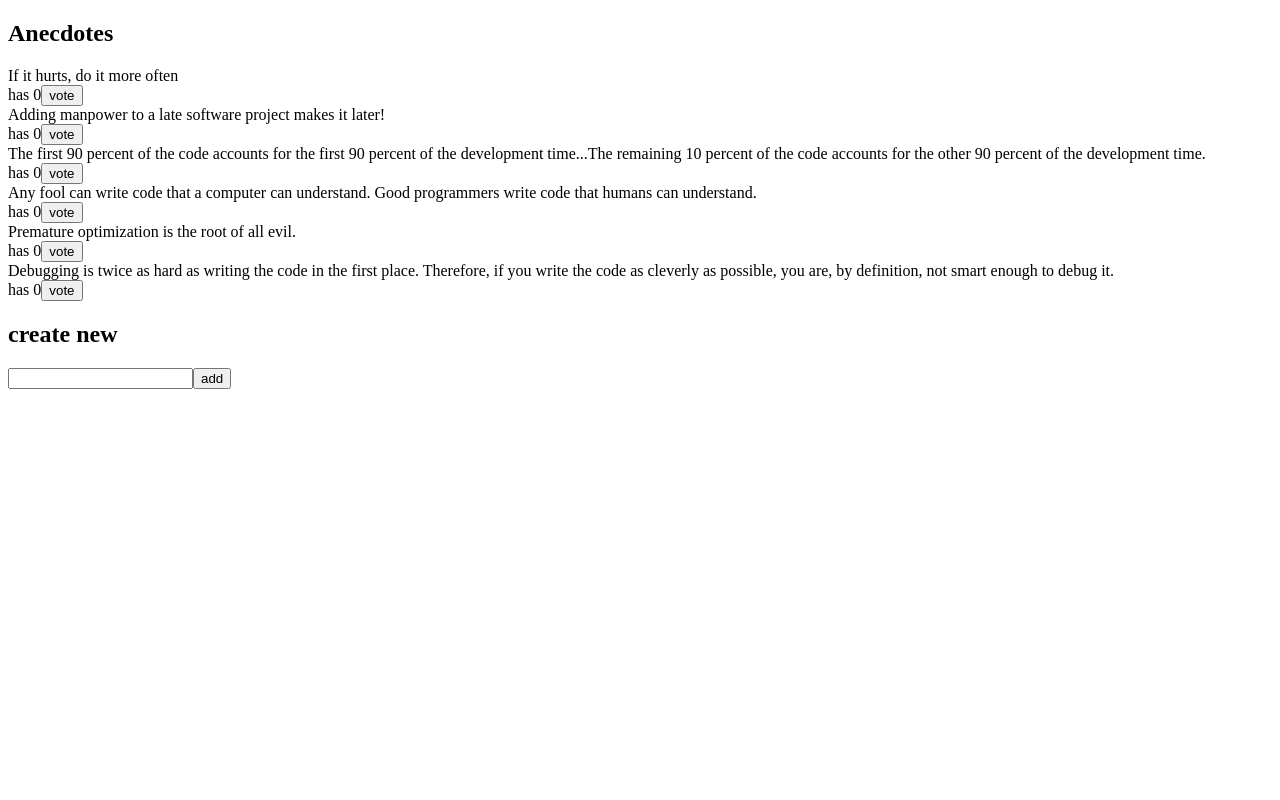
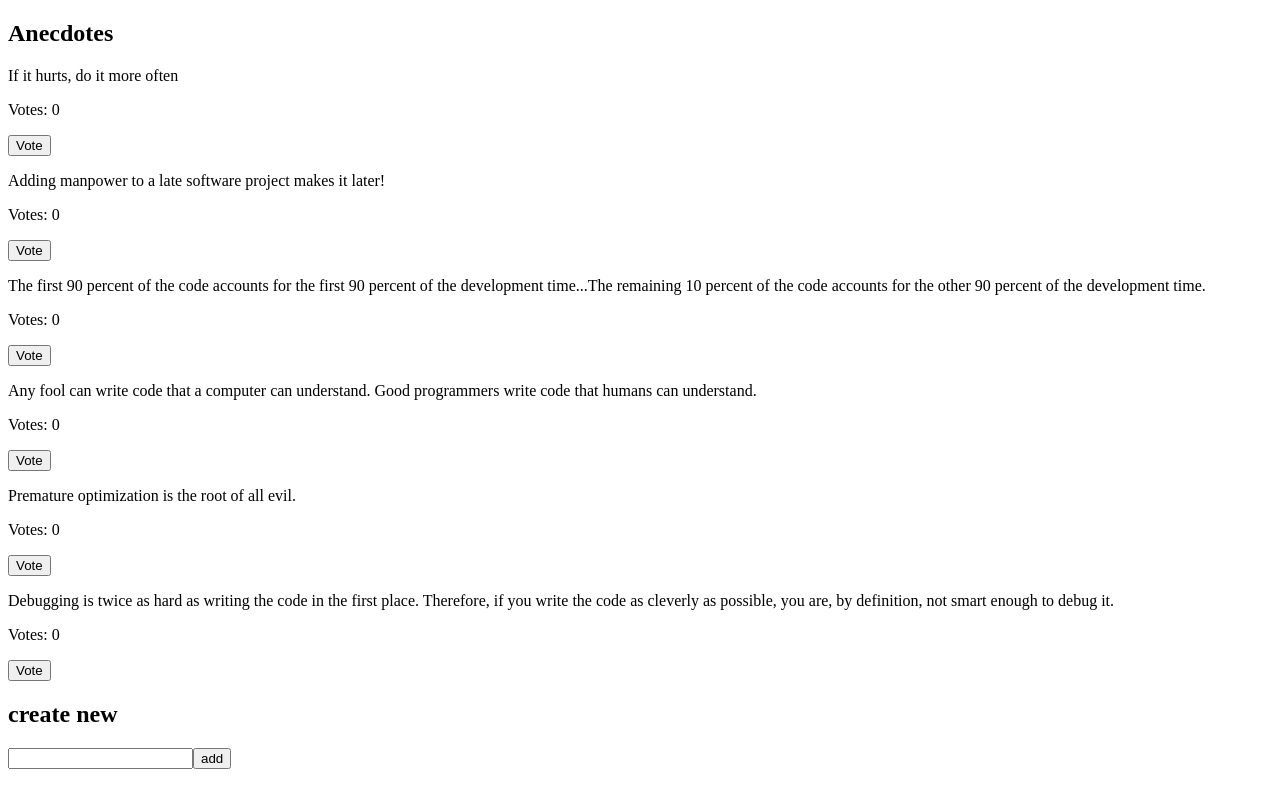
Before and after one commit to 0xk3n3r/redux-anecdotes-main, a React (Vite) app: page / in a window 1280 px wide. Built offline with nearby package versions, Linux system fonts and the light colour scheme.

Commit message:
Sort & Separate component Anecdote

```diff
--- a/src/App.jsx
+++ b/src/App.jsx
@@ -1,30 +1,12 @@
-import { Provider, useDispatch, useSelector } from 'react-redux'
-import { createStore } from 'redux'
-import reducer from './reducers/anecdoteReducer'
-import React from 'react'
 import Form from './components/Form'
-
-const store = createStore(reducer)
+import Anecdotes from './components/Anecdote'
 
 const App = () => {
-  const dispatch = useDispatch()
-  const anecdotes = useSelector(state => state)
-  const vote = (id) => {
-    dispatch({ type: 'VOTE', id })
-  }
 
   return (
     <div>
       <h2>Anecdotes</h2>
-      {anecdotes.map(anecdote => (
-        <div key={anecdote.id}>
-          <div>{anecdote.content}</div>
-          <div>
-            has {anecdote.votes}
-            <button onClick={() => vote(anecdote.id)}>vote</button>
-          </div>
-        </div>
-      ))}
+      <Anecdotes />
       <h2>create new</h2>
       <Form />
     </div>
--- /dev/null
+++ b/src/components/Anecdote.jsx
@@ -0,0 +1,29 @@
+import { createAnecdote } from '../reducers/anecdoteReducer'
+import { Provider, useDispatch, useSelector } from 'react-redux'
+import { createStore } from 'redux'
+import reducer from '../reducers/anecdoteReducer'
+import React from 'react'
+
+const store = createStore(reducer)
+const Anecdotes = () => {
+  const anecdotes = useSelector(state => state)
+  const dispatch = useDispatch()
+  const vote = (id) => {
+    dispatch({ type: 'VOTE', id })
+  }
+  const sortedAnecdotes = [...anecdotes].sort((a, b) => b.votes - a.votes)
+
+  return (
+    <div>
+      {sortedAnecdotes.map(anecdote => (
+        <div key={anecdote.id}>
+          <p>{anecdote.content}</p>
+          <p>Votes: {anecdote.votes}</p>
+          <button onClick={() => vote(anecdote.id)}>Vote</button>
+        </div>
+      ))}
+    </div>
+  )
+}
+
+export default Anecdotes
```
